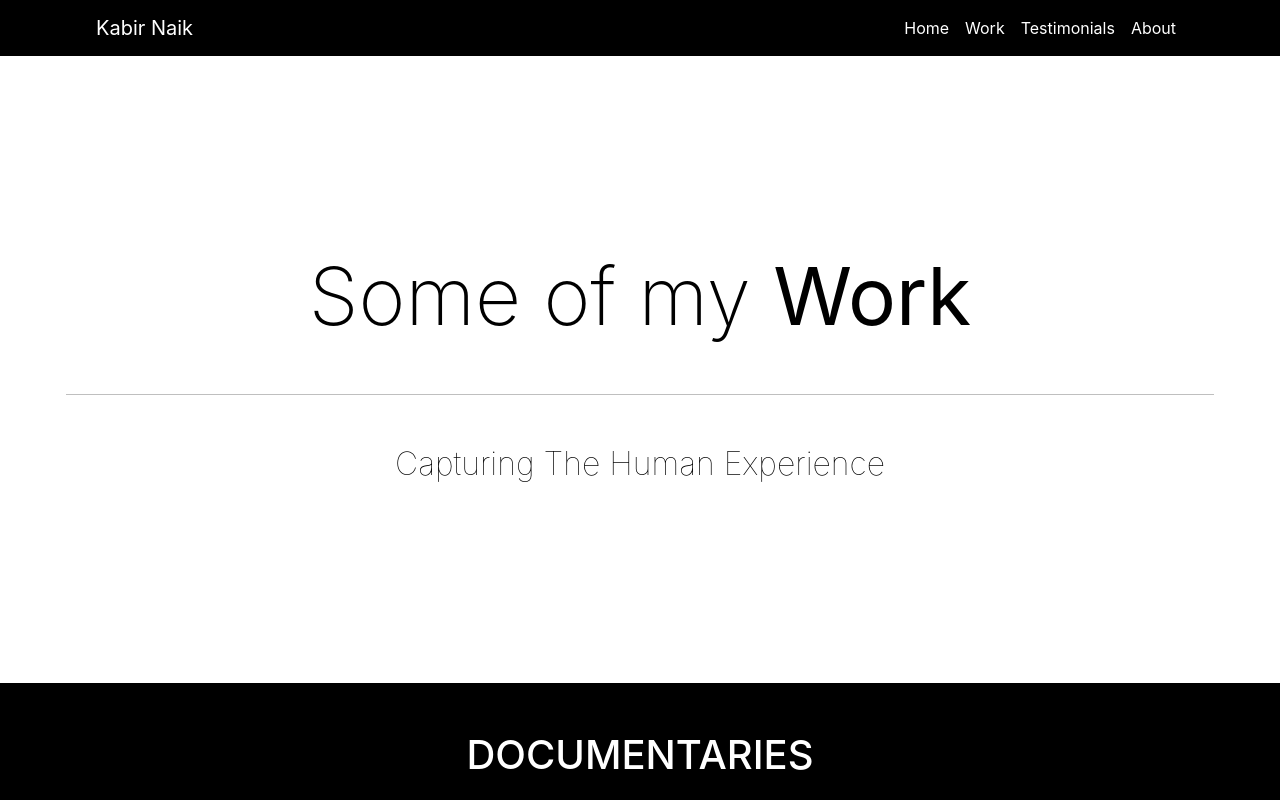
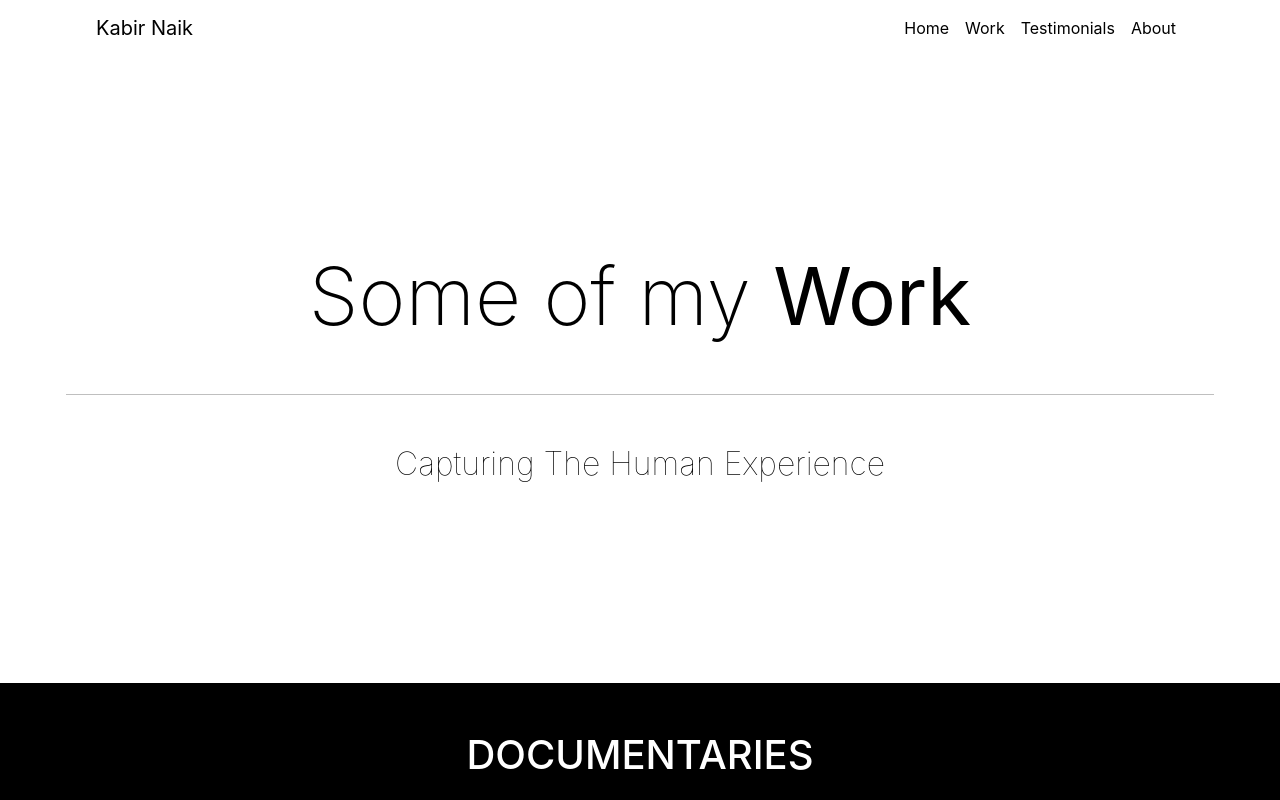
Before and after one commit to Kabir-Naik/Kabir-Naik-Portofolio, a React (Create React App) app: page /work in a window 1280 px wide. Shown: the top 800 px of the page. Built offline with nearby package versions, Linux system fonts and the light colour scheme.

Commit message:
Data addition

```diff
--- a/src/Navbar.js
+++ b/src/Navbar.js
@@ -16,8 +16,8 @@ function Navbar(props) {
     }, [window.scrollY])
 
 
-    const navcol = isnavTop ? "white" : "black"
-    const navitemcol = isnavTop ? "black" : "white"
+    const navcol = isnavTop ? "black" : "white"
+    const navitemcol = isnavTop ? "white" : "black"
     return (
 <nav class="navbar navbar-expand-lg px-0 px-lg-5 py-2 sticky-top" style={{backgroundColor:navcol,color:"white",transition:'0.2s'}}>
     <div class="container-fluid px-5">
```
